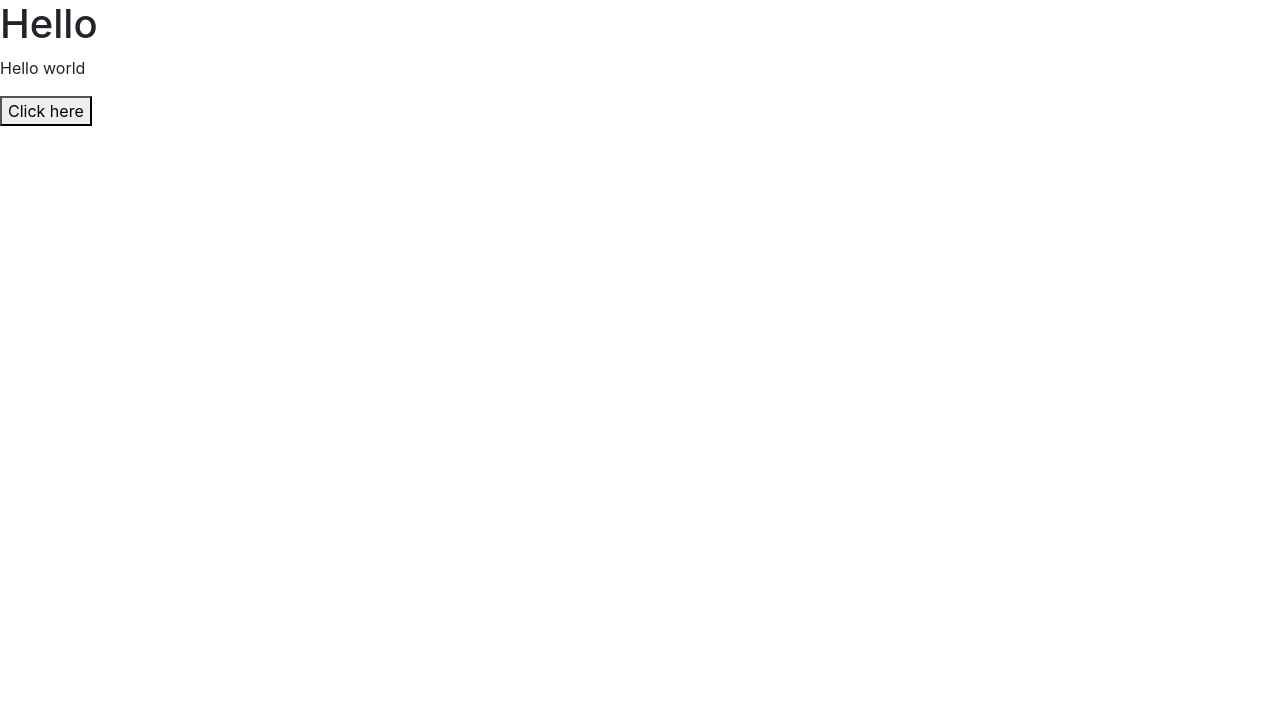
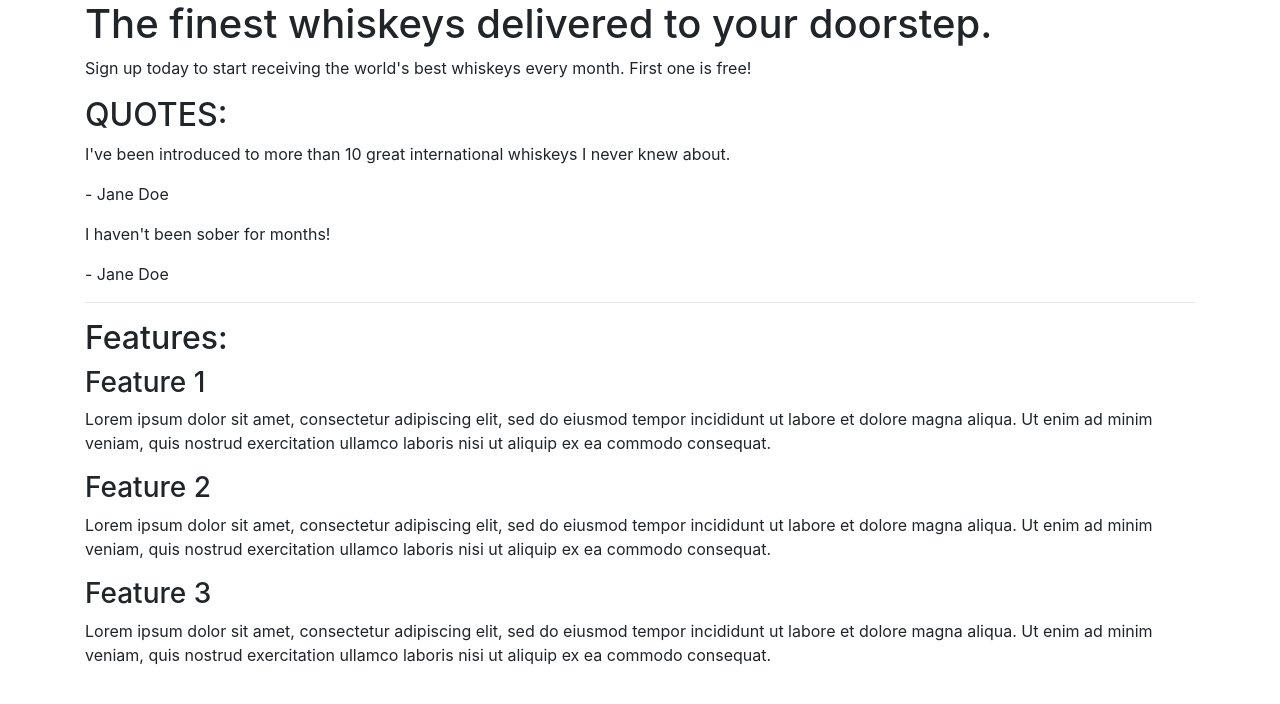
Before and after one commit to rebahama/bootstrapping, a plain HTML site: page index.html in a window 1280 px wide. Drawn offline with nearby package versions, Linux system fonts and the light colour scheme.

Commit message:
add structure of page

```diff
--- a/index.html
+++ b/index.html
@@ -1,18 +1,67 @@
 <!DOCTYPE html>
 <html lang="en">
+
 <head>
     <meta charset="UTF-8">
     <meta http-equiv="X-UA-Compatible" content="IE=edge">
     <meta name="viewport" content="width=device-width, initial-scale=1.0">
-    <title>Bootstrap</title>
-    <link rel="stylesheet" href="https://cdn.jsdelivr.net/npm/bootstrap@4.5.3/dist/css/bootstrap.min.css" integrity="sha384-TX8t27EcRE3e/ihU7zmQxVncDAy5uIKz4rEkgIXeMed4M0jlfIDPvg6uqKI2xXr2" crossorigin="anonymous">
-<script src="https://cdn.jsdelivr.net/npm/bootstrap@4.5.3/dist/js/bootstrap.bundle.min.js" integrity="sha384-ho+j7jyWK8fNQe+A12Hb8AhRq26LrZ/JpcUGGOn+Y7RsweNrtN/tE3MoK7ZeZDyx" crossorigin="anonymous"></script>
+    <title>Whiskey drop</title>
+    <link rel="stylesheet" href="https://cdn.jsdelivr.net/npm/bootstrap@4.5.3/dist/css/bootstrap.min.css"
+        integrity="sha384-TX8t27EcRE3e/ihU7zmQxVncDAy5uIKz4rEkgIXeMed4M0jlfIDPvg6uqKI2xXr2" crossorigin="anonymous">
+    <script src="https://cdn.jsdelivr.net/npm/bootstrap@4.5.3/dist/js/bootstrap.bundle.min.js"
+        integrity="sha384-ho+j7jyWK8fNQe+A12Hb8AhRq26LrZ/JpcUGGOn+Y7RsweNrtN/tE3MoK7ZeZDyx" crossorigin="anonymous">
+    </script>
 
 </head>
+
 <body>
-    <h1>Hello</h1>
-    <p>Hello world</p>
-    <button>Click here</button>
+    <article class="container">
+        <!-- Callout -->
+        <section class="callout">
+            <h1>The finest whiskeys delivered to your doorstep.</h1>
+            <p>Sign up today to start receiving the world's best whiskeys every month. First one is free!</p>
+        </section>
+
+        <section class="quotes">
+            <h2 class="text-uppercase">Quotes:</h2>
+            <div class="quote">
+                <p>I've been introduced to more than 10 great international whiskeys I never knew about.</p>
+                <p>- Jane Doe</p>
+            </div>
+            <div class="quote">
+                <p>I haven't been sober for months!</p>
+                <p>- Jane Doe</p>
+            </div>
+        </section>
+
+        <hr>
+
+        <!-- Features -->
+        <section class="features">
+            <h2>Features:</h2>
+            <div class="feature">
+                <h3>Feature 1</h3>
+                <p>Lorem ipsum dolor sit amet, consectetur adipiscing elit, sed do eiusmod tempor incididunt ut labore
+                    et dolore magna aliqua. Ut enim ad minim veniam, quis nostrud exercitation ullamco laboris nisi ut
+                    aliquip ex ea commodo consequat.</p>
+            </div>
+            <div class="feature">
+                <h3>Feature 2</h3>
+                <p>Lorem ipsum dolor sit amet, consectetur adipiscing elit, sed do eiusmod tempor incididunt ut labore
+                    et dolore magna aliqua. Ut enim ad minim veniam, quis nostrud exercitation ullamco laboris nisi ut
+                    aliquip ex ea commodo consequat.</p>
+            </div>
+            <div class="feature">
+                <h3>Feature 3</h3>
+                <p>Lorem ipsum dolor sit amet, consectetur adipiscing elit, sed do eiusmod tempor incididunt ut labore
+                    et dolore magna aliqua. Ut enim ad minim veniam, quis nostrud exercitation ullamco laboris nisi ut
+                    aliquip ex ea commodo consequat.</p>
+            </div>
+        </section>
+        <!-- /.features -->
+
+    </article>
 
 </body>
+
 </html>
```
